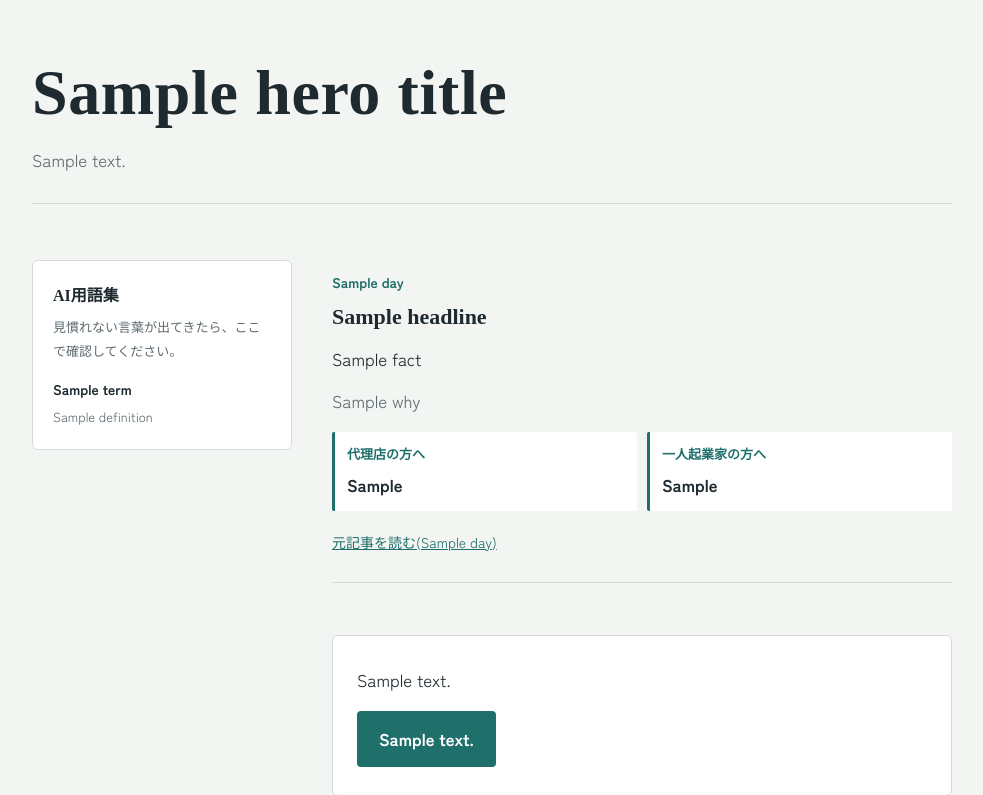
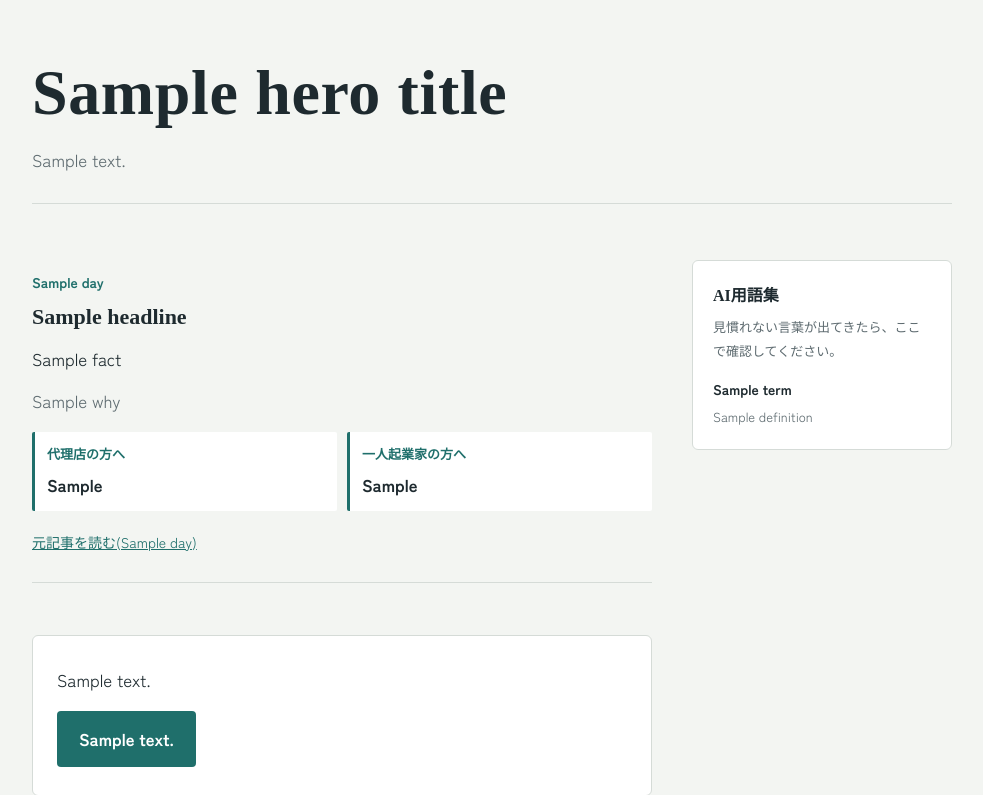
Before and after one commit to LSP-yuto/miyavi-ai-news-pick, a Python web app: template templates/page.html in a window 1280 px wide. Shown: the part 62-857 px from the top of the page, without its empty margins (148-1131 px from the left). Run offline with Jinja, Linux system fonts and the light colour scheme; the template is opened without the code that fills it: most values are stand-ins (such as "Sample title", 1, 10 or a date in 2020); some web fonts are replaced.

Commit message:
PCで用語集が左側に出ていたのを右側に修正(flex orderの指定漏れ)

```diff
--- a/templates/page.html
+++ b/templates/page.html
@@ -44,7 +44,7 @@ a:focus-visible{outline:3px solid var(--teal);outline-offset:3px;border-radius:2
 /* PCでは右カラムに常時表示 */
 .glossary-desktop{display:none}
 @media (min-width:860px){
-  .glossary-desktop{display:block;flex:0 0 260px;position:sticky;top:20px;margin:56px 0;padding:20px;background:var(--card);border:1px solid var(--line);border-radius:6px}
+  .glossary-desktop{display:block;order:1;flex:0 0 260px;position:sticky;top:20px;margin:56px 0;padding:20px;background:var(--card);border:1px solid var(--line);border-radius:6px}
 }
 
 /* スマホでは右下固定のボタン。タップで開閉(JS不要、detailsの標準機能) */
```
